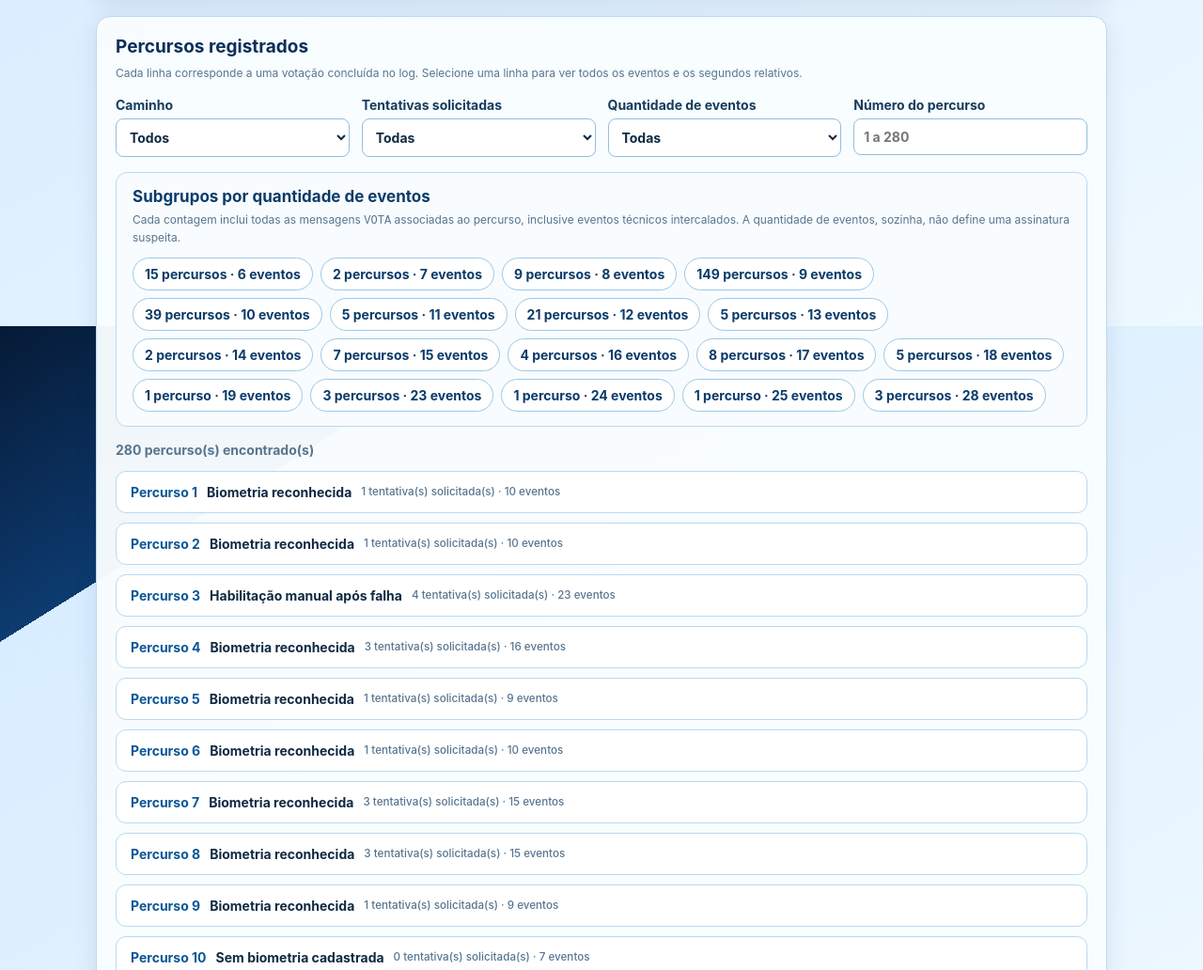
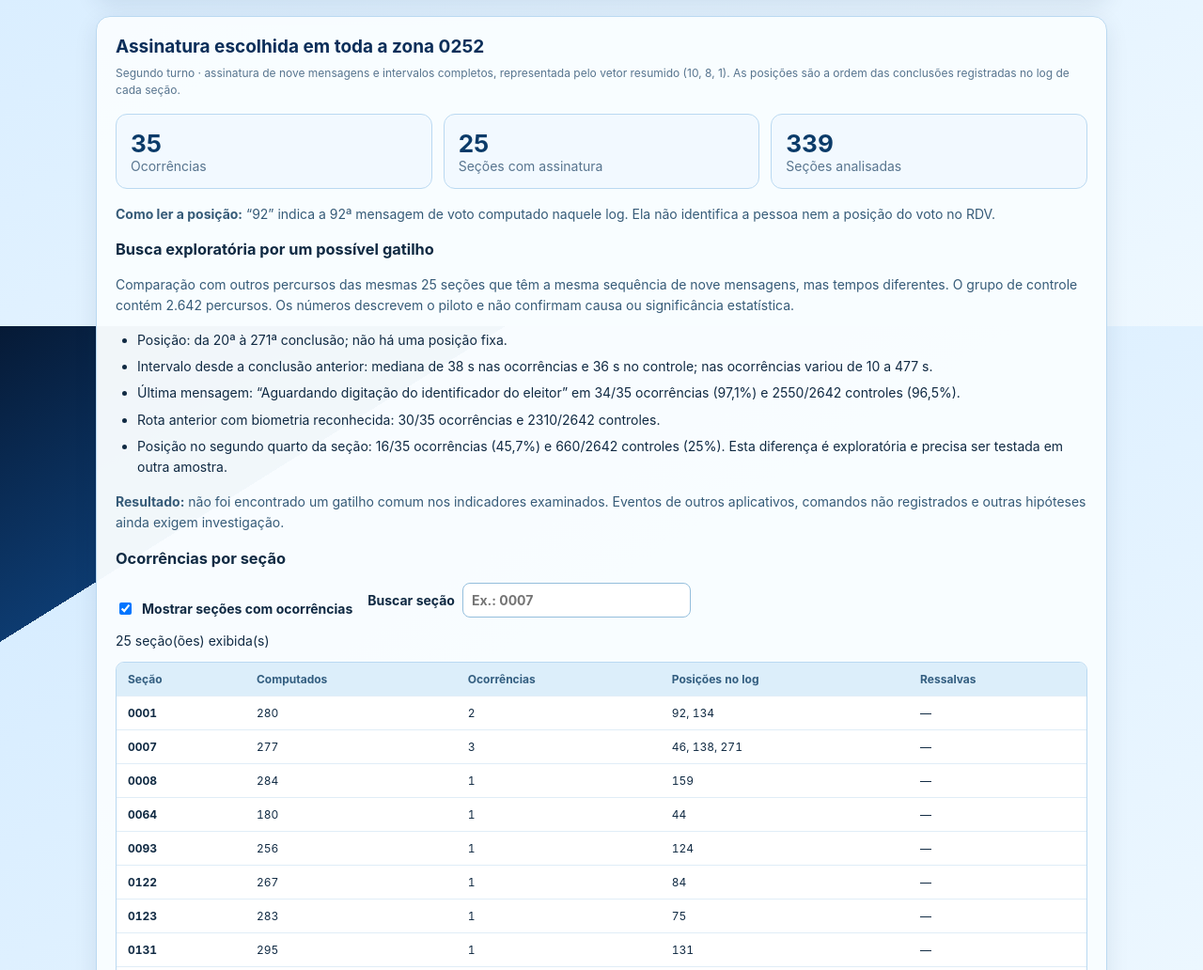
Before and after one commit to JuniorNarciso26/conferencia-eleicao-26Br-, a plain HTML site: page site/mapa.html in a window 1280 px wide. Shown: the part 2053-3085 px from the top of the page at 94% size. Drawn offline with Linux system fonts and the light colour scheme.

Commit message:
Exibe painel da assinatura em todas as seções da zona

```diff
--- a/site/mapa.html
+++ b/site/mapa.html
@@ -8,7 +8,9 @@
 <title>Mapa dos votos | Conferência Eleitoral 2026</title>
 <link rel="stylesheet" href="./consulta.css">
 <link rel="stylesheet" href="./mapa.css">
+<link rel="stylesheet" href="./assinatura-zona.css">
 <script defer src="./mapa.js"></script>
+<script defer src="./assinatura-zona.js"></script>
 </head>
 <body>
 <header>
@@ -42,7 +44,7 @@
     <p class="desc">Selecione um grupo para ver seus percursos na lista abaixo. “Sem reconhecimento” reúne quem não tinha biometria cadastrada e quem precisou de habilitação manual após as tentativas.</p>
     <div id="fluxos" class="fluxos" aria-label="Fluxos de habilitação"></div>
     <div id="resumo-texto" class="mapa-resumo" role="note" aria-live="polite"></div>
-    <p class="mapa-analysis-link"><a href="#analise-temporal">Ver análise temporal das assinaturas ↓</a></p>
+    <p class="mapa-analysis-link"><a href="#analise-temporal">Ver análise temporal ↓</a> · <a href="#painel-zona">Ver assinatura em toda a zona ↓</a></p>
   </section>
   <section class="panel" id="analise-temporal" aria-labelledby="analise-temporal-title">
     <h2 id="analise-temporal-title">Análise temporal de uma assinatura</h2>
@@ -56,6 +58,28 @@
     <p id="temporal-resumo" class="mapa-meta" role="status" aria-live="polite">Carregando assinaturas...</p>
     <div id="temporal-grupos" class="mapa-temporal-list"></div>
     <p class="desc mapa-temporal-note">Igualdade de mensagens e segundos registrados não demonstra voto sem eleitor. O log tem resolução de um segundo.</p>
+  </section>
+  <section class="panel zona-panel" id="painel-zona" aria-labelledby="zona-title">
+    <h2 id="zona-title">Assinatura escolhida em toda a zona 0252</h2>
+    <p class="desc">Segundo turno · assinatura de nove mensagens e intervalos completos, representada pelo vetor resumido (10, 8, 1). As posições são a ordem das conclusões registradas no log de cada seção.</p>
+    <div id="zona-indicadores" class="zona-indicadores" aria-live="polite"><p>Carregando painel...</p></div>
+    <p class="zona-note"><strong>Como ler a posição:</strong> “92” indica a 92ª mensagem de voto computado naquele log. Ela não identifica a pessoa nem a posição do voto no RDV.</p>
+    <h3>Busca exploratória por um possível gatilho</h3>
+    <p class="zona-note">Comparação com outros percursos das mesmas 25 seções que têm a mesma sequência de nove mensagens, mas tempos diferentes. O grupo de controle contém 2.642 percursos. Os números descrevem o piloto e não confirmam causa ou significância estatística.</p>
+    <ul id="zona-comparacao" class="zona-comparacao"></ul>
+    <p class="zona-note"><strong>Resultado:</strong> não foi encontrado um gatilho comum nos indicadores examinados. Eventos de outros aplicativos, comandos não registrados e outras hipóteses ainda exigem investigação.</p>
+    <h3>Ocorrências por seção</h3>
+    <div class="zona-controls">
+      <label><input id="zona-somente" type="checkbox" checked> Mostrar seções com ocorrências</label>
+      <label for="zona-secao">Buscar seção <input id="zona-secao" type="search" inputmode="numeric" placeholder="Ex.: 0007"></label>
+    </div>
+    <p id="zona-contagem" role="status" aria-live="polite"></p>
+    <p id="zona-erro" class="zona-error" role="alert" hidden></p>
+    <div class="zona-table-wrap"><table class="zona-table">
+      <thead><tr><th scope="col">Seção</th><th scope="col">Computados</th><th scope="col">Ocorrências</th><th scope="col">Posições no log</th><th scope="col">Ressalvas</th></tr></thead>
+      <tbody id="zona-corpo"></tbody>
+    </table></div>
+    <p class="zona-note">Desmarque o filtro para ver todas as seções analisadas, inclusive as sem correspondência e as com ressalvas de reconstrução.</p>
   </section>
   <section class="panel" aria-labelledby="percursos-title">
     <h2 id="percursos-title">Percursos registrados</h2>
```
